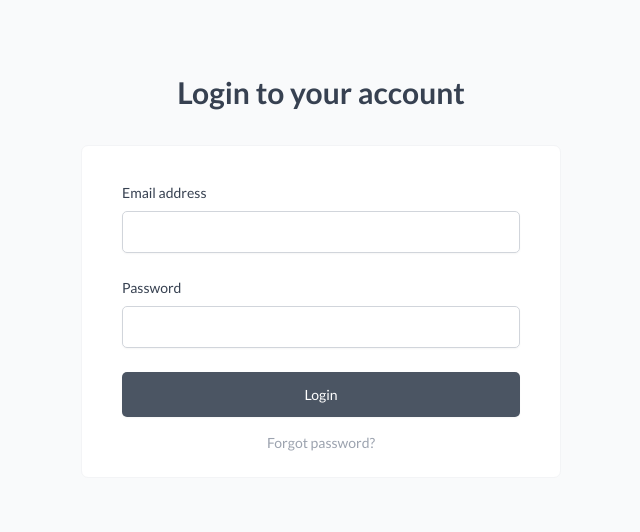
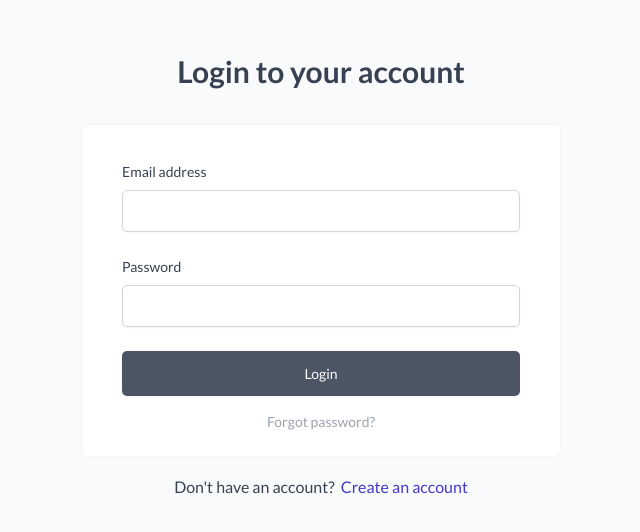
Before and after one commit to rajibul-dev/winning-habits, a React (Vite) app in the folder frontend/: page /login in a window 1280 px wide. Shown: the part 126-658 px from the top of the page, without its empty margins (319-959 px from the left). Built offline with nearby package versions, Linux system fonts and the light colour scheme; no server answers.

Commit message:
"If no account then create an account" link to register page

```diff
--- a/frontend/src/features/authentication/LoginForm.jsx
+++ b/frontend/src/features/authentication/LoginForm.jsx
@@ -26,6 +26,7 @@ export default function LoginForm() {
   }
 
   return (
+    <>
       <Form onSubmit={handleSubmit}>
         {error && (
           <FormRowVertical>
@@ -68,5 +69,18 @@ export default function LoginForm() {
           Forgot password?
         </InlineLink>
       </Form>
+      <p
+        style={{
+          textAlign: "center",
+          marginTop: "-1.4rem",
+          fontSize: "1.6rem",
+        }}
+      >
+        Don't have an account?&nbsp;&nbsp;
+        <InlineLink to="/register" usage="pale-color">
+          Create an account
+        </InlineLink>
+      </p>
+    </>
   );
 }
```
Lines whose indentation alone changed are shown as unchanged.
